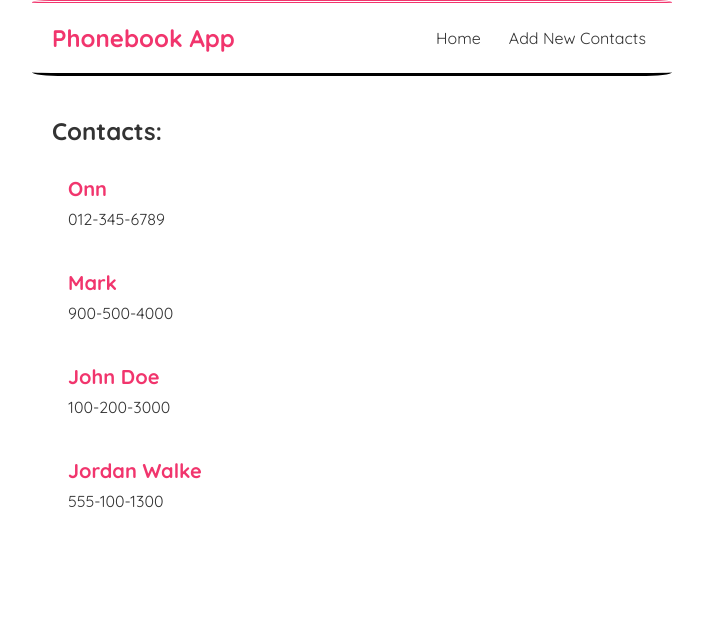
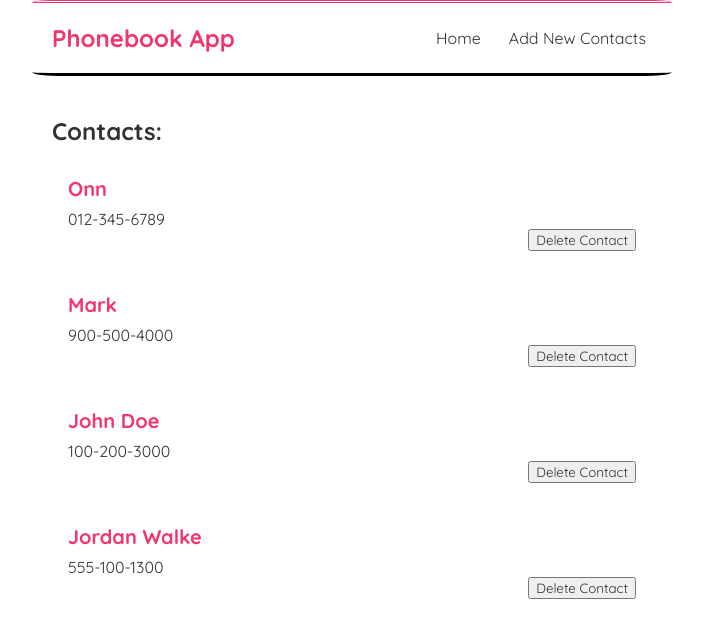
Before and after one commit to LanCheeOnn/phone-book, a React (Create React App) app: page / in a window 1280 px wide. Shown: the top 638 px of the page, without its empty margins (288-991 px from the left). Built offline with nearby package versions, Linux system fonts and the light colour scheme; data requests are answered from the project's data file.

Commit message:
Implemented Deleted Button

```diff
--- a/src/ContactList.js
+++ b/src/ContactList.js
@@ -1,4 +1,17 @@
-const ContactList = ({contacts, title, handleDelete}) => {
+import { useHistory, useParams } from "react-router-dom";
+import useFetch from "./useFetch";
+
+const ContactList = ({ contacts, title }) => {
+  const history = useHistory();
+
+  const handleDelete = (id) => {
+    fetch('http://localhost:8000/contacts/' + id, {
+      method: 'DELETE'
+    }).then(() => {
+      history.go(0);
+    })
+  }
+
   return (
     <div className="contact-list">
       <h2> {title} </h2>
@@ -6,9 +19,9 @@ const ContactList = ({contacts, title, handleDelete}) => {
         <div className="contact-preview" key={contact.id}>
           <h3> {contact.name} </h3>
           <p> {contact.phone} </p>
-          {/* <div className="deleteBtn">
+          <div className="deleteBtn">
             <button onClick={() => handleDelete(contact.id)}>Delete Contact</button>
-          </div> */}
+          </div>
         </div>
       ))}
     </div>
```
